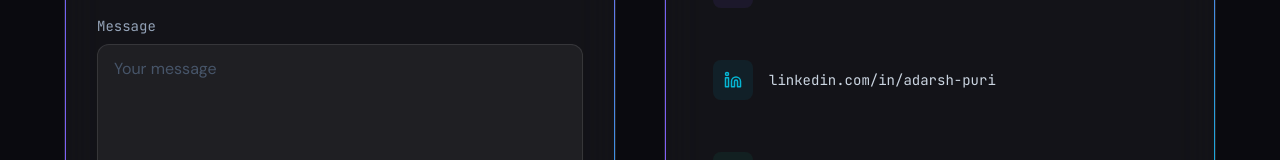
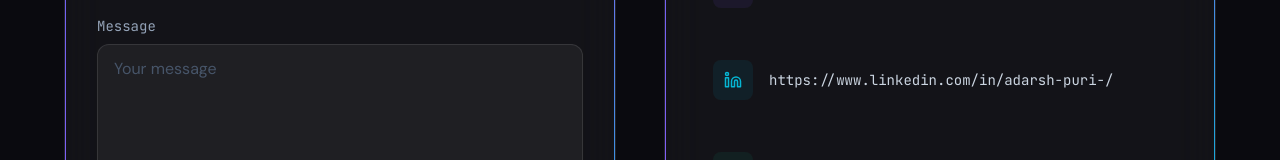
Before and after one commit to Adarshpuri1/adarsh-portfolio, a React (Vite) app in the folder frontend/: page / in a window 1280 px wide. Shown: the part 10210-10370 px from the top of the page. Built offline with nearby package versions, Linux system fonts and the light colour scheme; no server answers.

Commit message:
Update Contact.jsx

```diff
--- a/frontend/src/components/Contact/Contact.jsx
+++ b/frontend/src/components/Contact/Contact.jsx
@@ -7,7 +7,7 @@ import toast from 'react-hot-toast'
 const contactLinks = [
   { icon: <FiMail />, label: 'adarshpuri2004@gmail.com', href: 'mailto:adarshpuri2004@gmail.com', color: '#6366f1' },
   { icon: <FiGithub />, label: 'github.com/Adarshpuri1', href: 'https://github.com/Adarshpuri1', color: '#8b5cf6' },
-  { icon: <FiLinkedin />, label: 'linkedin.com/in/adarsh-puri', href: 'https://www.linkedin.com/in/adarsh-puri-/', color: '#06b6d4' },
+  { icon: <FiLinkedin />, label: 'https://www.linkedin.com/in/adarsh-puri-/', href: 'https://www.linkedin.com/in/adarsh-puri-/', color: '#06b6d4' },
   { icon: <FiPhone />, label: '+91 7856029189', href: 'tel:+917856029189', color: '#10b981' },
 ]
 
```
